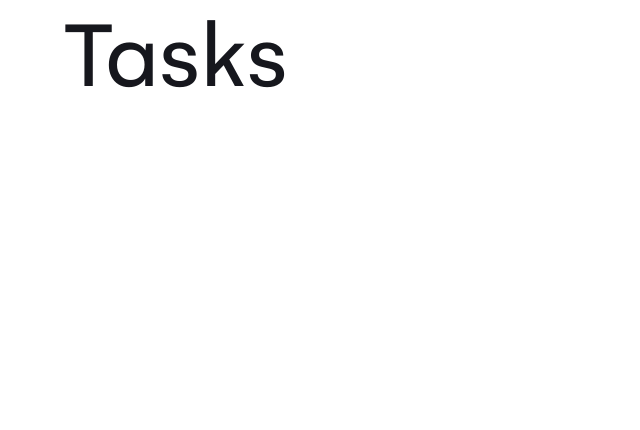
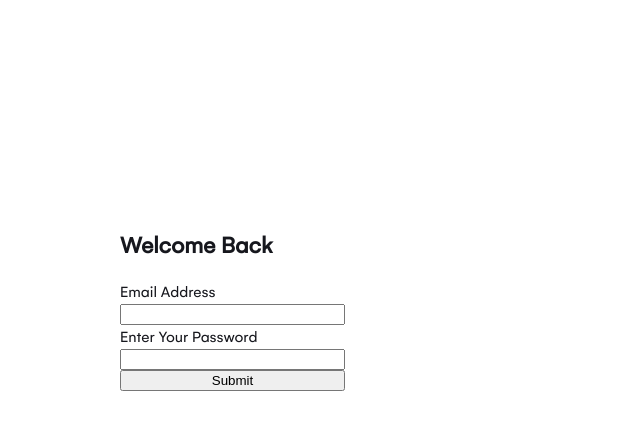
Before and after one commit to SkillBrain-com/pluto-internship, a React (Create React App) app: page / in a window 1280 px wide. Shown: the top 430 px of the page, without its empty margins (0-640 px from the left). Built offline with nearby package versions, Linux system fonts and the light colour scheme.

Commit message:
WIP - SM-TM-36acc install formik, create form

```diff
--- a/package.json
+++ b/package.json
@@ -10,6 +10,7 @@
     "@testing-library/jest-dom": "^5.16.5",
     "@testing-library/react": "^13.4.0",
     "@testing-library/user-event": "^13.5.0",
+    "formik": "^2.2.9",
     "react": "^18.2.0",
     "react-dom": "^18.2.0",
     "react-router-dom": "^6.3.0",
--- a/src/App.jsx
+++ b/src/App.jsx
@@ -1,14 +1,14 @@
 import React from "react";
 import { Routes, Route } from "react-router-dom";
 import Test from "./pages/TestPage";
-import Tasks from "./pages/Tasks";
+import Login from "./components/login/Login";
 import "./App.css";
 
 function App() {
 	return (
 		<div>
 			<Routes>
-				<Route path="/" element={<Tasks />} />
+				<Route path="/" element={<Login />} />
 				<Route path="/test" element={<Test />} />
 			</Routes>
 		</div>
--- /dev/null
+++ b/src/components/login/Login.css
@@ -0,0 +1,29 @@
+
+.body {
+    margin: 0;
+    padding: 0;
+    width: 100%;
+    height: 100%;
+}
+
+* {
+    box-sizing: border-box;
+}
+.container {
+    display: flex;
+    flex-direction: column;
+    margin: 212px 935px 288px 120px
+}
+
+.form-container {
+    display: flex;
+    flex-direction: column;
+}
+
+/* font-family: "Gelion"; de intagrat */
+h1 {
+    font-family: "Gelion";
+    font-style: normal;
+    font-weight: 600;
+    font-size: 24px;
+}
--- /dev/null
+++ b/src/components/login/Login.jsx
@@ -0,0 +1,47 @@
+import React from "react";
+import { useFormik } from 'formik';
+import { useState } from "react";
+import "./Login.css";
+
+const Login = () => {
+    // const [email, useEmail] = useState("");
+    // const [password, usePassword] = useState("");
+    const formik = useFormik({
+        initialValues: {
+            email: "",
+            password: ""
+        },
+        onSubmit: values => {
+            alert(JSON.stringify(values, null, 2));
+        }
+    });
+
+    return (
+        <div className="container">
+            <h1>Welcome Back</h1>
+            <form className="form-container">
+                <label htmlFor="Email">Email Address</label>
+                <input
+                    id="email"
+                    name="email"
+                    type="email"
+                    onChange={formik.handleChange}
+                    value={formik.values.email}
+                    onBlur={formik.handleBlur}
+                />
+                <label htmlFor="Email">Enter Your Password</label>
+                <input
+                    id="password"
+                    name="password"
+                    type="password"
+                    onChange={formik.handleChange}
+                    value={formik.values.password}
+                    onBlur={formik.handleBlur}
+                />
+                <button type="submit">Submit</button>
+            </form>
+        </div>
+    );
+}
+
+export default Login;
```
Also changed, not shown: 1 other file (tests, documents, lock files or other folders).
